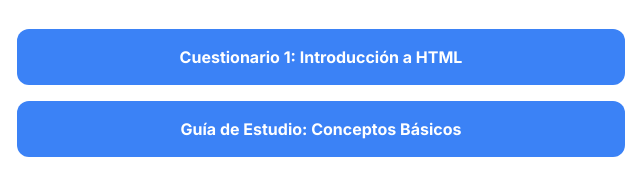
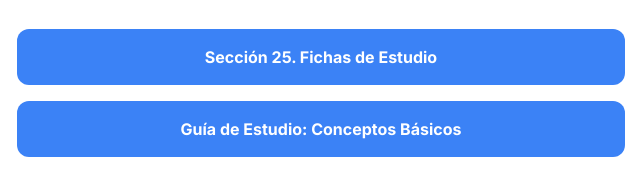
Before and after one commit to Marthikae/mis-guias-de-estudio, a plain HTML site: page index.html in a window 1280 px wide. Shown: the part 341-511 px from the top of the page, 319-959 px from the left. Drawn offline with nearby package versions, Linux system fonts and the light colour scheme.

Commit message:
Update index.html

```diff
--- a/index.html
+++ b/index.html
@@ -25,7 +25,7 @@
             <!-- Ejemplo de un enlace a un archivo HTML.
                  Reemplaza 'cuestionario1.html' con el nombre de tu archivo. -->
             <a href="cuestionario1.html" class="block w-full bg-blue-500 hover:bg-blue-600 text-white font-bold py-4 px-6 rounded-xl transition duration-300 transform hover:scale-105">
-                Cuestionario 1: Introducción a HTML
+                Sección 25. Fichas de Estudio
             </a>
 
             <!-- Agrega más enlaces para tus otros archivos.
```
